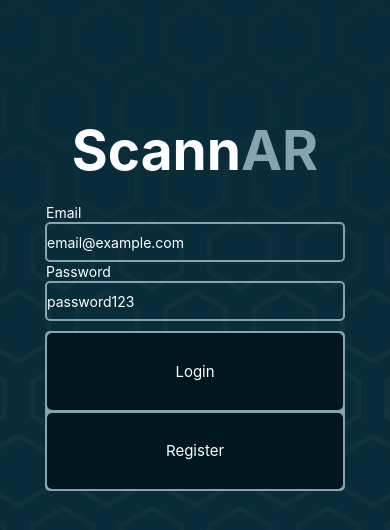
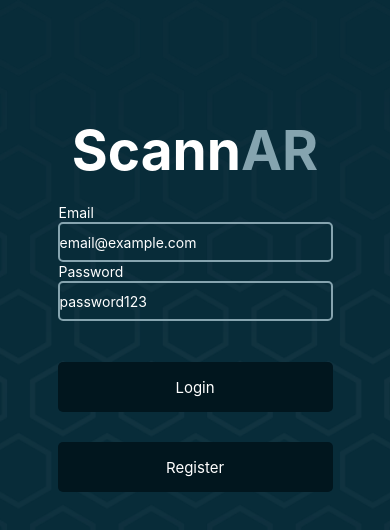
Before and after one commit to Assert-Reconceptualization/ScannAr, a React Native app in the folder client/: screen / in a window 390 px wide. Shown: the top 530 px of the page. Built offline with nearby package versions, Linux system fonts and the light colour scheme; what react-viro would draw is missing.

Commit message:
fixed buttons, need to add border

```diff
--- a/client/screens/Login.js
+++ b/client/screens/Login.js
@@ -148,7 +148,6 @@ const Login = ({ navigator }) => {
   const {
     screen,
     header,
-    buttonContainer,
     button1,
     customerTitle,
     button2,
@@ -208,11 +207,9 @@ const Login = ({ navigator }) => {
                 placeholder="password123"
                 placeholderTextColor="rgba(130, 130, 130, 0.7);"
               />
-              <View style={buttonContainer}>
               <TouchableOpacity
                 style={button1}
                 onPress={handleLogin}
-                  // onPress={navigator.push('CustomerLanding')}
               >
                 {throttle ? (
                   <ActivityIndicator size="small" color="white" />
@@ -227,7 +224,6 @@ const Login = ({ navigator }) => {
                 <Text style={customerTitle}>Register</Text>
               </TouchableOpacity>
             </View>
-            </View>
           )}
         </View>
       </TouchableWithoutFeedback>
@@ -237,36 +233,24 @@ const Login = ({ navigator }) => {
 
 // styles
 const styles = StyleSheet.create({
-  buttonContainer: {
-    padding: 2,
-    flexDirection: 'column',
-    width: '100%',
-    height: '25%',
-    backgroundColor: '#86A4AF',
-    borderRadius: 5,
-    minWidth: 300,
-    marginTop: 10,
-  },
   screen: {
     flex: 1,
     alignItems: 'center',
     paddingTop: '30%',
-    // backgroundColor: '#082C39',
   },
   button1: {
-    flex: 1,
     justifyContent: 'center',
     alignItems: 'center',
     minHeight: 50,
     borderRadius: 5,
     backgroundColor: '#01161E',
+    marginTop: '15%',
   },
   button2: {
-    flex: 1,
     justifyContent: 'center',
     alignItems: 'center',
     minHeight: 50,
-    marginTop: 3,
+    marginTop: 30,
     borderRadius: 5,
     backgroundColor: '#01161E',
   },
```
Lines whose indentation alone changed are shown as unchanged.
